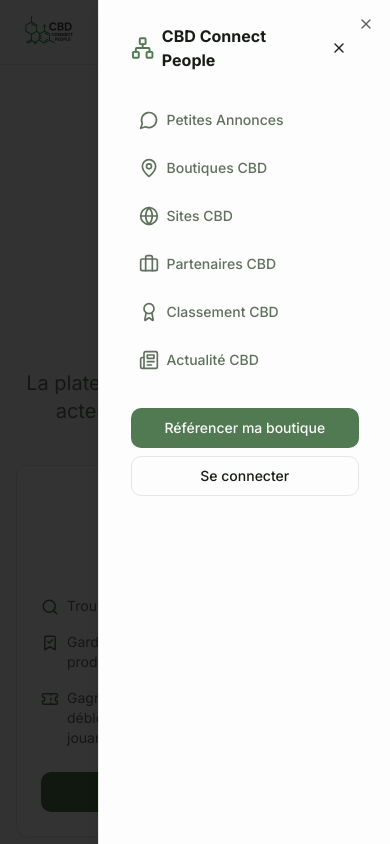
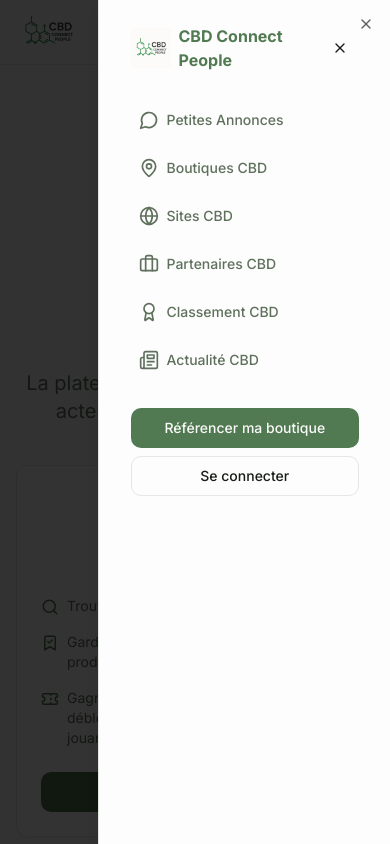
Before and after one commit to Nickotaurus/cbdconnectpeople, a React (Vite) app: page / in a window 390 px wide. Both pictures are taken after a click on the button "Toggle Menu". Shown: the top 844 px of the page. Built offline with nearby package versions, Linux system fonts and the light colour scheme.

Commit message:
Fix: Mobile dropdown menu logo
Update the mobile dropdown menu to display the correct logo.

```diff
--- a/src/components/Navbar.tsx
+++ b/src/components/Navbar.tsx
@@ -1,4 +1,3 @@
-
 import { useState } from 'react';
 import { Link, useLocation, useNavigate } from 'react-router-dom';
 import { Menu, X, Award, MapPin, User, LogOut, Network, Briefcase, Globe, Newspaper, MessageCircle } from 'lucide-react';
@@ -151,8 +150,12 @@ const Navbar = () => {
               <div className="px-2">
                 <div className="flex items-center justify-between mb-8">
                   <Link to="/" className="flex items-center space-x-2" onClick={() => setIsSheetOpen(false)}>
-                    <Network className="h-6 w-6 text-primary" />
-                    <span className="font-bold">CBD Connect People</span>
+                    <img
+                      src="/lovable-uploads/553fc45c-9d08-41b8-abd8-7cceb445942c.png"
+                      alt="Logo"
+                      className="h-10 w-10"
+                    />
+                    <span className="font-bold text-primary">CBD Connect People</span>
                   </Link>
                   <Button size="icon" variant="ghost" onClick={() => setIsSheetOpen(false)}>
                     <X className="h-6 w-6" />
```
